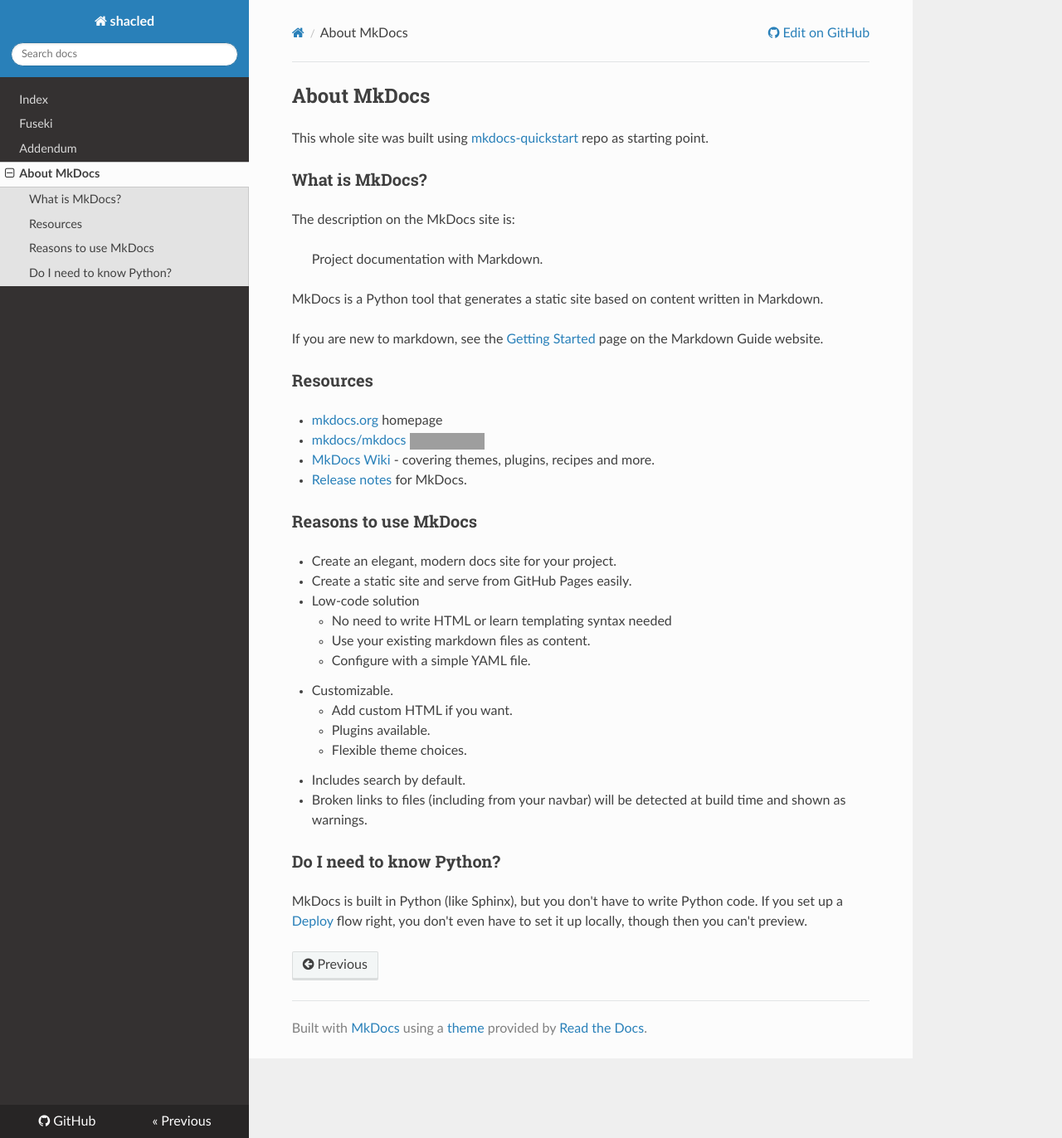
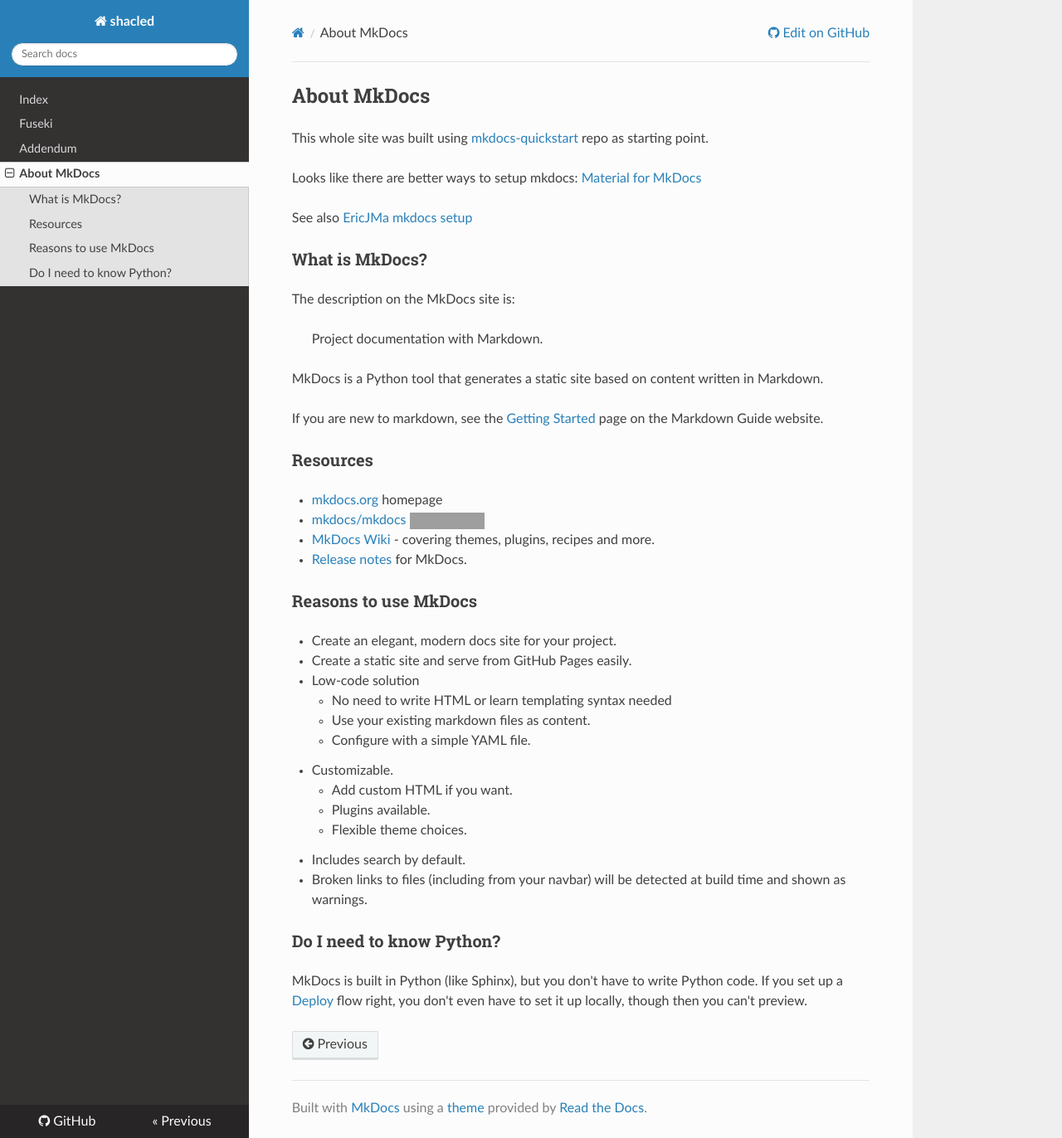
Before and after one commit to GeiselSoftware/kgm, an MkDocs documentation site: the page built from docs/docs/about-mkdocs.md, in a window 1280 px wide and 1372 px high. Shown: the whole window at 83% size. Built offline with MkDocs 1.6.1, drawn with Linux system fonts in a browser that asks for light colours; nearby versions of some CDN libraries; grey boxes are pictures that could not be loaded.

Commit message:
a bit more on mkdocs

```diff
--- a/docs/docs/about-mkdocs.md
+++ b/docs/docs/about-mkdocs.md
@@ -1,6 +1,11 @@
 # About MkDocs
 
 This whole site was built using [mkdocs-quickstart](https://github.com/MichaelCurrin/mkdocs-quickstart) repo as starting point.
+
+Looks like there are better ways to setup mkdocs: [Material for MkDocs](https://github.com/squidfunk/mkdocs-material?tab=readme-ov-file)
+
+See also [EricJMa mkdocs setup](https://github.com/pyjanitor-devs/pyjanitor/blob/dev/mkdocs.yml)
+
 
 ## What is MkDocs?
 
```
